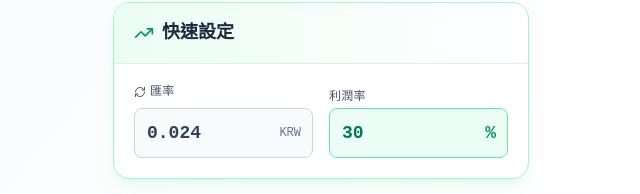
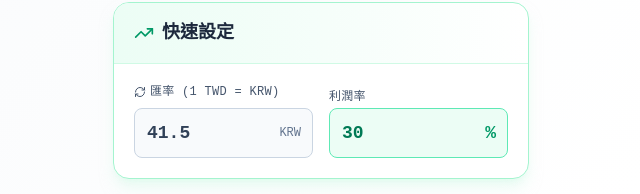
Before and after one commit to Viaje9/LandedCostCalculator, a React (Vite) app: page / in a window 1280 px wide. Shown: the part 182-376 px from the top of the page, without its empty margins (319-959 px from the left). Built offline with nearby package versions, Linux system fonts and the light colour scheme.

Commit message:
Update exchange rate input to TWD base

```diff
--- a/src/App.tsx
+++ b/src/App.tsx
@@ -261,7 +261,7 @@ const App = () => {
   });
 
   // 全局設定
-  const [exchangeRate, setExchangeRate] = useState<number>(0.024); // 韓幣匯率
+  const [exchangeRate, setExchangeRate] = useState<number>(41.5); // 匯率：1 TWD = ? KRW
   const [profitMargin, setProfitMargin] = useState<number>(30); // 預期利潤 %
 
   // 新增：本批次總重量 (KG) - 用於計算總運費
@@ -378,16 +378,16 @@ const App = () => {
 
     // 2. 計算總成本 (根據總重量 Total Billed Weight 計算要付給貨運行的錢)
     // A. 國際運費 (韓幣/KG * 總KG * 匯率)
-    const totalIntlShipTWD = (ratesValue.intlRateKRW * totalBilledWeightValue) * exchangeRateValue;
+    const totalIntlShipTWD = (ratesValue.intlRateKRW * totalBilledWeightValue) / exchangeRateValue;
 
     // B. 關稅 & 國內運 (台幣/KG * 總KG)
     const totalTaxDomTWD = ratesValue.taxDomesticRateTWD * totalBilledWeightValue;
 
     // C. 箱子費用 (韓幣 * 匯率)
-    const totalBoxTWD = ratesValue.boxCostKRW * exchangeRateValue;
+    const totalBoxTWD = ratesValue.boxCostKRW / exchangeRateValue;
 
     // D. 韓國 3% 費用總額 (總韓幣 * 3% * 匯率)
-    const totalHandlingFeeTWD = (totalKRW * exchangeRateValue) * 0.03;
+    const totalHandlingFeeTWD = (totalKRW / exchangeRateValue) * 0.03;
 
     // 3. 逐項計算分攤
     const calculatedItems = items.map(item => {
@@ -396,7 +396,7 @@ const App = () => {
       const itemWeight = safeNumber(item.weight);
 
       // A. 商品本體 (台幣)
-      const baseCostTWD = itemPriceKRW * exchangeRateValue;
+      const baseCostTWD = itemPriceKRW / exchangeRateValue;
 
       // B. 韓國 3% 費用 (按金額計算：商品價錢 * 3%)
       const handlingFee = baseCostTWD * 0.03;
@@ -881,7 +881,7 @@ const App = () => {
                         </div>
                       </div>
                       <div>
-                         <div className="text-xs text-slate-500 uppercase tracking-wide mb-1">匯率</div>
+                         <div className="text-xs text-slate-500 uppercase tracking-wide mb-1">匯率 (1 TWD = KRW)</div>
                          <div className="font-mono text-slate-600">{order.exchangeRate}</div>
                       </div>
                       <div>
@@ -956,7 +956,7 @@ const App = () => {
                 <div className="grid grid-cols-2 gap-4">
                   <div className="space-y-2">
                     <label className="text-xs text-slate-600 uppercase tracking-wide font-medium flex items-center gap-1">
-                      <RefreshCw className="w-3 h-3" /> 匯率
+                      <RefreshCw className="w-3 h-3" /> 匯率 (1 TWD = KRW)
                     </label>
                     <div className="relative">
                       <input
@@ -1061,7 +1061,7 @@ const App = () => {
                         />
                       </div>
                       <div className="text-[10px] text-right text-slate-400 mt-1">
-                        ≈ TWD {fmt(safeNumber(rates.boxCostKRW) * safeNumber(exchangeRate))}
+                        ≈ TWD {fmt(safeNumber(rates.boxCostKRW) / safeNumber(exchangeRate))}
                       </div>
                     </div>
                   </div>
```
